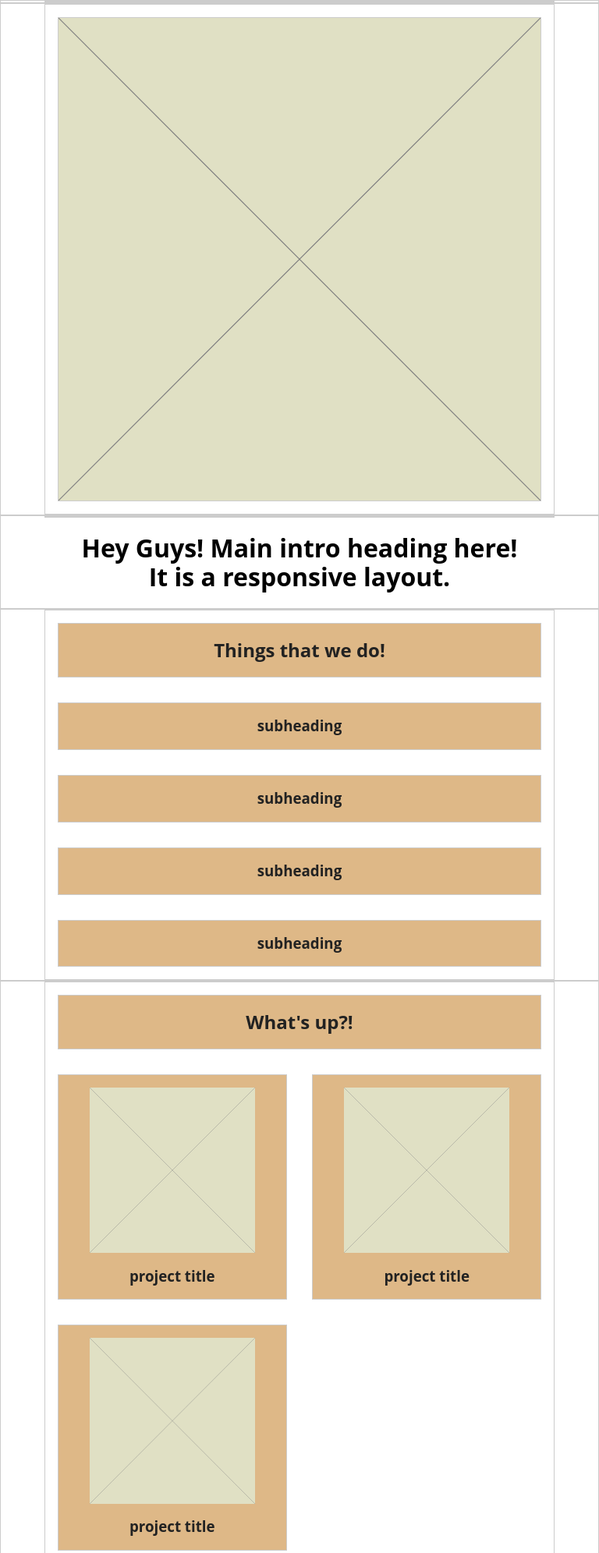
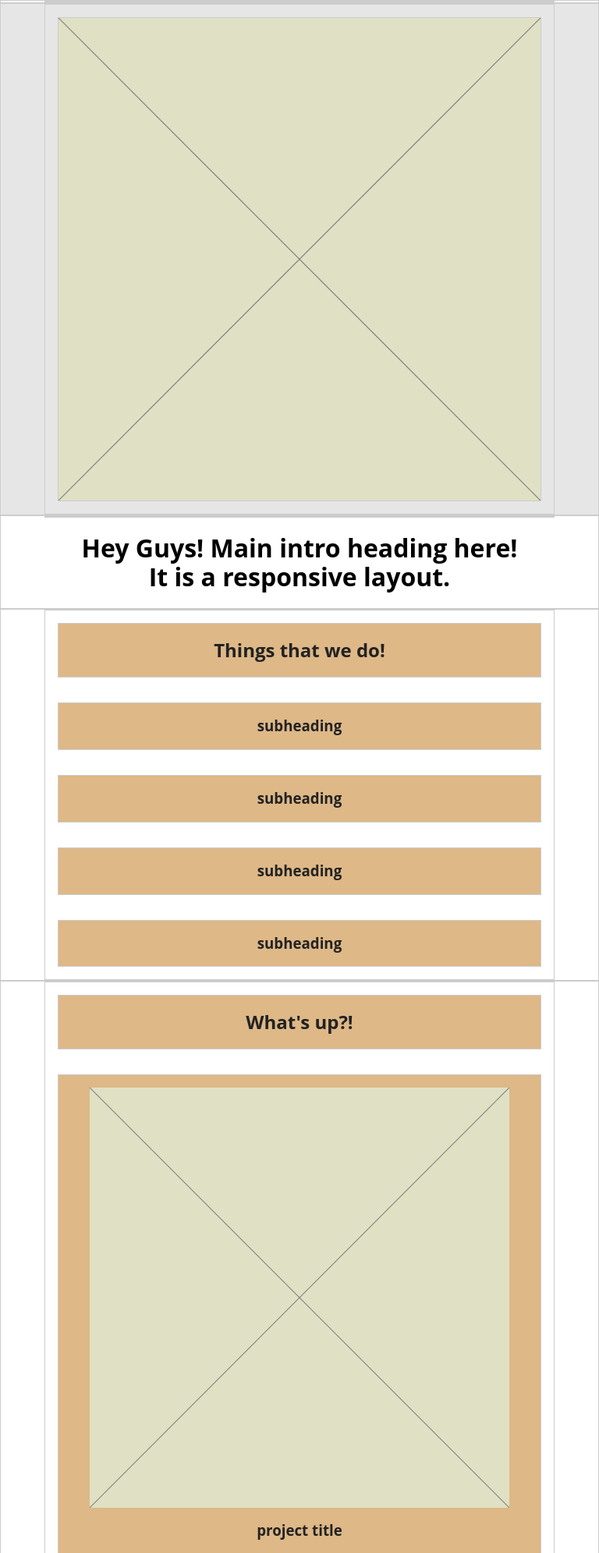
Before and after one commit to ashxjoy/metrolics, a website built with Parcel: page index.html in a window 768 px wide. Shown: the top 1992 px of the page at 78% size. Built offline with nearby package versions, Linux system fonts and the light colour scheme.

Commit message:
Add background colors, fixed special proj spanning

```diff
--- a/css/main.css
+++ b/css/main.css
@@ -140,7 +140,12 @@ div, section, footer, header {
 }
 
 /* Medium only */
-@media screen and (min-width: 40em) and (max-width: 63.9375em) {}
+@media screen and (min-width: 40em) and (max-width: 63.9375em) {
+  .special-project {
+    grid-column-start: 1;
+    grid-column-end: -1;
+  }
+}
 
 /* Large and up */
  @media screen and (min-width: 64em) {
@@ -177,6 +182,15 @@ div, section, footer, header {
 /* ==========================================================================
    THEME
    ========================================================================== */
+
+   .page__slider {
+    background-color: rgb(230, 230, 230);
+  }
+
+   .page__footer {
+     background-color: #222;
+   }
+
 
 /*
  * Hide visually and from screen readers
--- a/index.html
+++ b/index.html
@@ -72,7 +72,7 @@
         What's up?!
       </h2>
     </div>
-    <div class="column">
+    <div class="column special-project">
       <figure class="project">
         <img src="img/placeholder.svg" alt="placeholder">
         <figcaption class="project__caption">
```
